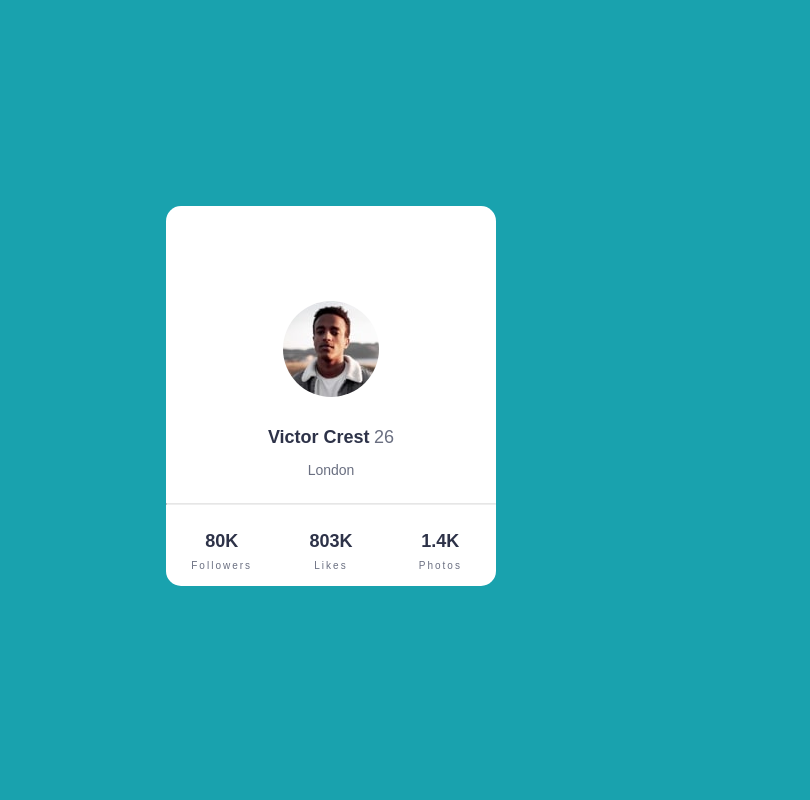
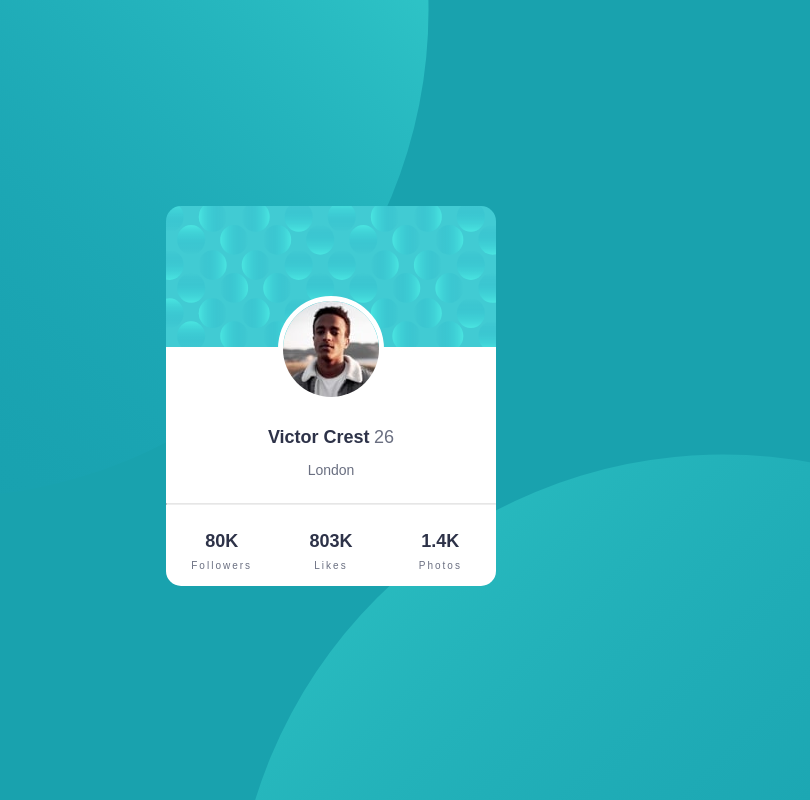
Before and after one commit to mussa1996/Profile-section, a plain HTML site: page index.html in a window 1280 px wide. Shown: the whole page, without its empty margins (309-1119 px from the left). Drawn offline with Linux system fonts and the light colour scheme.

Commit message:
modified the link

```diff
--- a/css/style.css
+++ b/css/style.css
@@ -5,10 +5,10 @@ html, body, .container {
     text-align: center;
   }
   html {
-    background: url('./images/bg-pattern-top.svg')
+    background: url('/images/bg-pattern-top.svg')
      top -30rem
      left -15rem no-repeat,
-      url('./images/bg-pattern-bottom.svg')
+      url('/images/bg-pattern-bottom.svg')
        bottom -40rem
        right -15rem no-repeat,
       hsl(185, 75%, 39%);
@@ -45,7 +45,7 @@ html, body, .container {
         width: 330px;
         height: 380px;
         border-radius: 15px;
-        background-image: url("./images/bg-pattern-card.svg");
+        background-image: url("/images/bg-pattern-card.svg");
         background-color: white;
         background-repeat: no-repeat no-repeat;
         background-size: 100% 37%;
```
